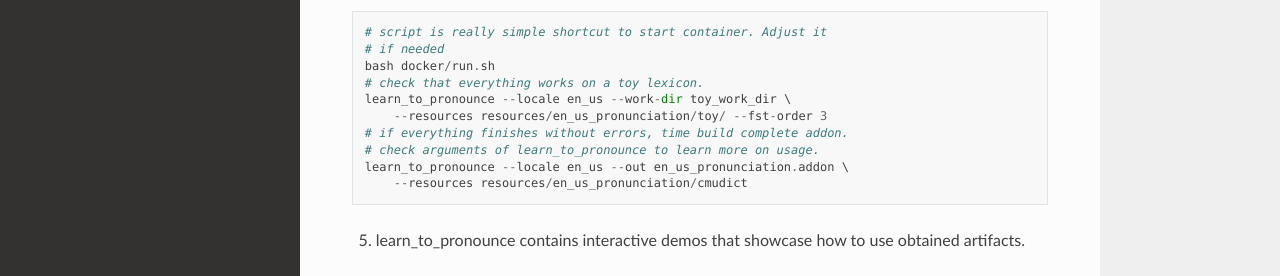
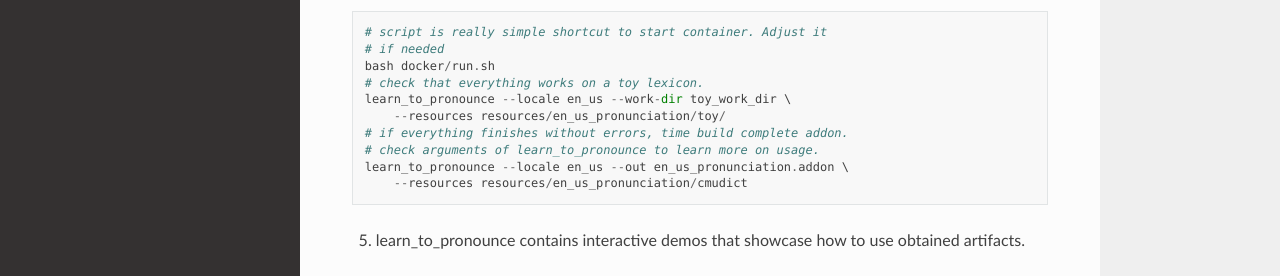
Before and after one commit to balacoon/learn_to_pronounce, a Sphinx documentation site: the page built from docs/source/use.rst, in a window 1280 px wide and 900 px high, scrolled down 534 px. Shown: the part 259-535 px from the top of the window. Built offline with Sphinx 7.4.7 and the Read the Docs theme 2.0.0, drawn with Linux system fonts in a browser that asks for light colours.

Commit message:
docs/source/use.rst: drop unneeded argument for toy training

```diff
--- a/docs/source/use.rst
+++ b/docs/source/use.rst
@@ -42,7 +42,7 @@ In order to build pronunciation addon:
    bash docker/run.sh
    # check that everything works on a toy lexicon.
    learn_to_pronounce --locale en_us --work-dir toy_work_dir \
-       --resources resources/en_us_pronunciation/toy/ --fst-order 3
+       --resources resources/en_us_pronunciation/toy/
    # if everything finishes without errors, time build complete addon.
    # check arguments of learn_to_pronounce to learn more on usage.
    learn_to_pronounce --locale en_us --out en_us_pronunciation.addon \
```
